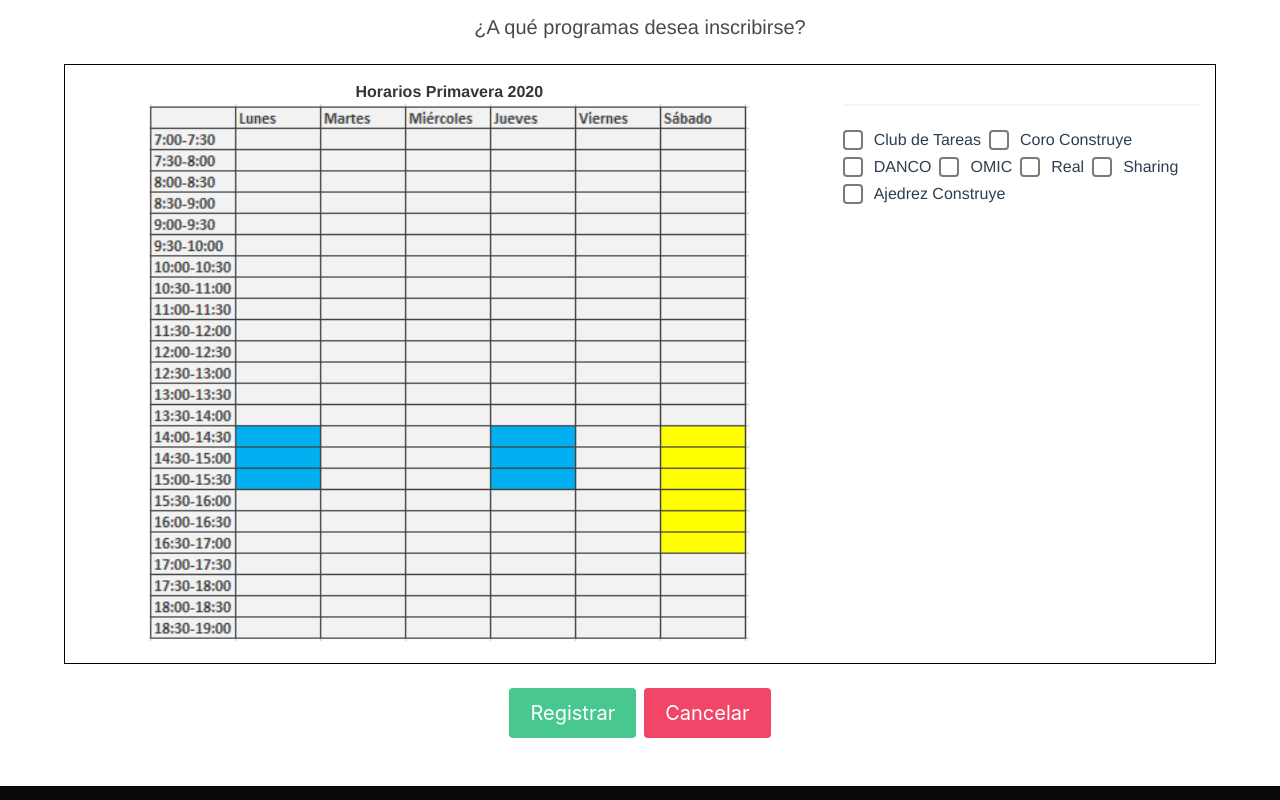
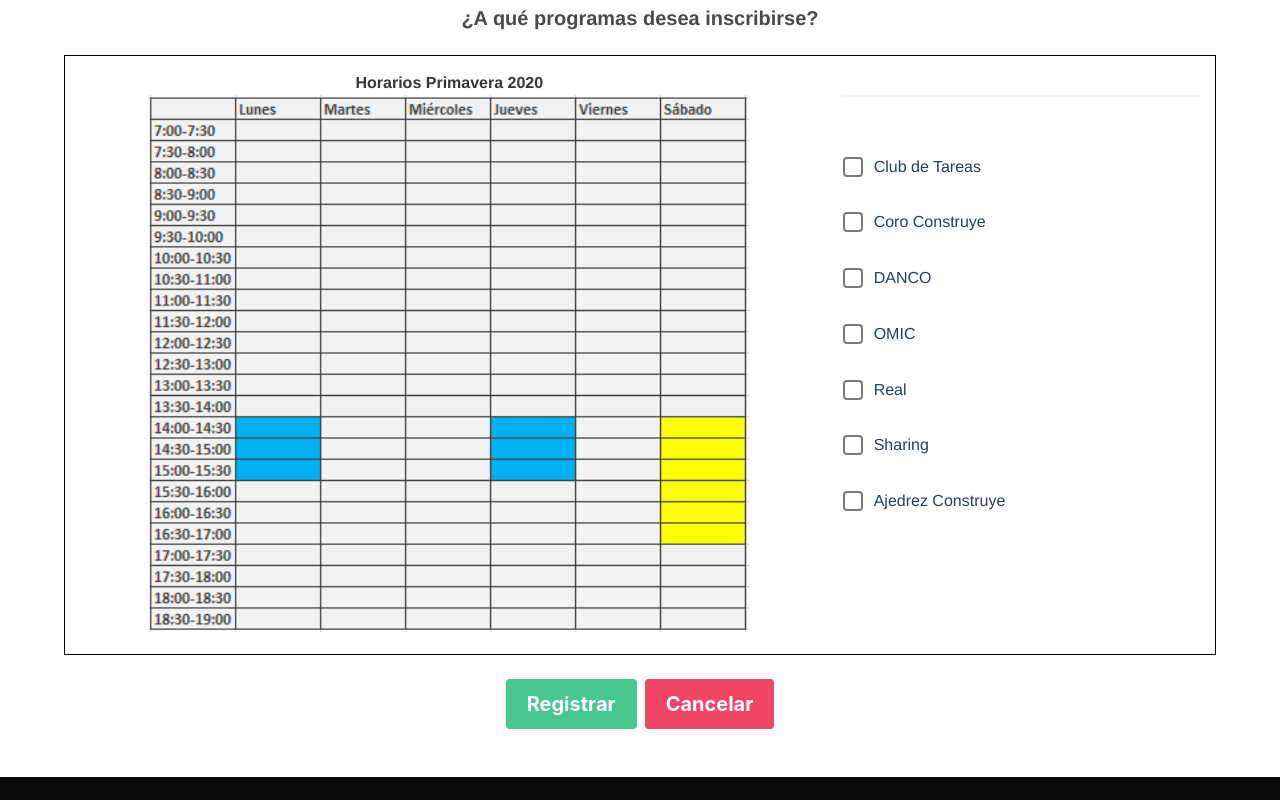
Before and after one commit to SanchezPepe/itamconstruye, a Vue app: page /form in a window 1280 px wide. Shown: the part 1260-2060 px from the top of the page. Built offline with nearby package versions, Linux system fonts and the light colour scheme; what vuefire would draw is missing.

Commit message:
form validations and proper warnings

```diff
--- a/src/views/Form.vue
+++ b/src/views/Form.vue
@@ -17,10 +17,9 @@
         <br>
         <h2 class="subtitle">Información previa</h2>
         <section class="container info">
+            <strong style="color: red" v-if="missingBIC">Seleccionar una opción</strong>
             <div class="block">
                 <b-field label="¿El alumno ha estado inscrito en alguno de nuestros programas?" />
-                <strong style="color: red" v-if="missingBIC">Seleccionar una opción</strong>
-                <br>
                 <b-radio v-model="beenOnIC" native-value="true">
                     Sí
                 </b-radio>
@@ -56,21 +55,14 @@
                         placeholder="Seleccionar fecha" icon="calendar-today" v-model="birthDate">
                     </b-datepicker>
                 </b-field>
-                <b-field label="Condiciones médicas y/o alergias" expanded>
-                    <b-input type="textarea" v-model="medicalInfo"></b-input>
-                </b-field>
-            </b-field>
-
-            <!-- INFORMACIÓN ESCOLAR DEL ALUMNO -->
-            <b-field grouped group-multiline>
                 <b-field label="Grado Escolar" expanded :type="{ 'is-danger': gradeError }"
                     :message="{ 'El campo no puede estar vacío': gradeError}">
                     <b-input type="text" v-model="grade"></b-input>
                 </b-field>
-                <b-field label="Sabe leer?" expanded>
+                <div style="padding: 10px;">
+                    <strong style="color: red" v-if="missingReading">Seleccionar una opción</strong>
+                    <b-field label="¿Sabe leer?" expanded>
                         <div class="block">
-                        <strong style="color: red" v-if="missingReading">Seleccionar una opción</strong>
-                        <br v-if="missingReading">
                             <b-radio v-model="reads" native-value="true">
                                 Sí
                             </b-radio>
@@ -79,6 +71,13 @@
                             </b-radio>
                         </div>
                     </b-field>
+                </div>
+            </b-field>
+
+            <!-- INFORMACIÓN ESCOLAR DEL ALUMNO -->
+
+            <b-field label="Condiciones médicas y/o alergias" expanded>
+                <b-input type="textarea" v-model="medicalInfo"></b-input>
             </b-field>
         </section>
 
@@ -123,45 +122,48 @@
                 <div class="columns">
                     <div class="column is-two-thirds">
                         <strong>Horarios Primavera 2020</strong>
+                        <br>
                         <img src="../assets/horarioDummy.png" alt="Horario de actividades">
                     </div>
                     <section class="column">
                         <strong style="color: red;" v-if="missingAct">Seleccionar al menos una actividad</strong>
                         <hr>
-                        <div class="has-text-justified" style="">
-                            <b-checkbox v-model="cbxHmw" false-value="no" true-value="Tareas">
+                        <section style="display: flex; flex-direction: column;">
+                            <b-checkbox class="checkbox" v-model="cbxHmw" false-value="no" true-value="Tareas">
                                 Club de Tareas
                             </b-checkbox>
-                            <b-checkbox v-model="cbxChorus" false-value="no" true-value="Coro">
+                            <b-checkbox class="checkbox" v-model="cbxChorus" false-value="no" true-value="Coro">
                                 Coro Construye
                             </b-checkbox>
-                            <b-checkbox v-model="cbxDance" false-value="no" true-value="DANCO">
+                            <b-checkbox class="checkbox" v-model="cbxDance" false-value="no" true-value="DANCO">
                                 DANCO
                             </b-checkbox>
-                            <b-checkbox v-model="cbxOMIC" false-value="no" true-value="OMIC">
+                            <b-checkbox class="checkbox" v-model="cbxOMIC" false-value="no" true-value="OMIC">
                                 OMIC
                             </b-checkbox>
-                            <b-checkbox v-model="cbxReal" false-value="no" true-value="Real">
+                            <b-checkbox class="checkbox" v-model="cbxReal" false-value="no" true-value="Real">
                                 Real
                             </b-checkbox>
-                            <b-checkbox v-model="cbxSharing" false-value="no" true-value="Sharing">
+                            <b-checkbox class="checkbox" v-model="cbxSharing" false-value="no" true-value="Sharing">
                                 Sharing
                             </b-checkbox>
-                            <b-checkbox v-model="cbxChess" false-value="no" true-value="Ajedrez">
+                            <b-checkbox class="checkbox" v-model="cbxChess" false-value="no" true-value="Ajedrez">
                                 Ajedrez Construye
                             </b-checkbox>
-                        </div>
+                        </section>
                     </section>
                 </div>
             </div>
-
         </section>
         <br>
         <!-- Botones para confirmar o cancelar -->
         <div class="buttons container is-centered">
-            <b-button type="is-success" size="is-medium" v-on:click="register(beenOnIC, studentName, studentFLN, studentMLN, birthDate, medicalInfo, grade, reads, tutorName, tutorFLN,
-                tutorMLN, phone, email)">Registrar</b-button>
-            <b-button type="is-danger" size="is-medium" v-on:click="validate()">Cancelar</b-button>
+            <b-button class="has-text-weight-bold" type="is-success" size="is-medium"
+                v-on:click="register(beenOnIC, studentName, studentFLN, studentMLN, birthDate, medicalInfo, grade, reads, tutorName, tutorFLN, tutorMLN, phone, email)">
+                Registrar</b-button>
+            <b-button type="is-danger" size="is-medium">
+                <router-link to="/" class="has-text-white has-text-weight-bold">Cancelar</router-link>
+            </b-button>
         </div>
         <br>
     </section>
@@ -225,7 +227,8 @@
                 emailValError: false,
                 missingBIC: false,
                 missingReading: false,
-                missingAct: false
+                missingAct: false,
+                activities: null
             }
         },
         firestore() {
@@ -234,6 +237,27 @@
             }
         },
         methods: {
+            missingDataAlert() {
+                this.$buefy.dialog.alert({
+                    title: 'Faltan campos por completar',
+                    message: 'Revisar y completar los campos faltantes',
+                    type: 'is-danger',
+                })
+            },
+            failed() {
+                this.$buefy.dialog.alert({
+                    title: 'Error',
+                    message: 'Hubo un error al procesar los datos, revisa tu conexión a internet o refresca la página',
+                    type: 'is-danger',
+                })
+            },
+            successAlert() {
+                this.$buefy.dialog.alert({
+                    title: 'Registro correcto',
+                    message: 'El alumno fue registrado correctamente',
+                    type: 'is-success',
+                })
+            },
             validate() {
                 this.nameError = (this.studentName === null || this.studentName === '') ? true : false;
                 this.FLNError = (this.studentFLN === null || this.studentFLN === '') ? true : false;
@@ -245,24 +269,32 @@
                 this.tutorMLNError = (this.tutorMLN === null || this.tutorMLN === '') ? true : false;
                 this.phoneError = (this.phone === null || this.phone === '') ? true : false;
                 this.emailError = (this.email === null || this.email === '') ? true : false;
-                this.emailValError = (this.validateEmail !== this.email) ? true : false;
+                this.emailValError = (this.validateEmail !== this.email || this.validateEmail === null) ? true : false;
                 this.missingBIC = (this.beenOnIC === null) ? true : false;
                 this.missingReading = (this.reads === null) ? true : false
-
+                return !this.nameError && !this.FLNError && !this.MLNError && !this.birthDateError && !this
+                    .gradeError && !this.tutorError && !this.tutorFLNError &&
+                    !this.tutorMLNError && !this.phoneError && !this.emailError && !this.emailValError && !this
+                    .missingBIC && !this.missingReading && !this.missingAct
+            },
+            register(beenOnIC, studentName, studentFLN, studentMLN, birthDate, medicalInfo, grade, reads, tutorName,
+                tutorFLN, tutorMLN, phone, email) {
                 let checks = [this.cbxHmw, this.cbxChorus, this.cbxDance, this.cbxOMIC, this.cbxReal, this.cbxSharing,
                     this.cbxChess
                 ];
                 let activities = checks.filter(check => (check !== null && check !== 'no'));
                 console.log(activities);
                 this.missingAct = (activities.length === 0);
-
-            },
-            register(beenOnIC, studentName, studentFLN, studentMLN, birthDate, medicalInfo, grade, reads, tutorName,
-                tutorFLN,
-                tutorMLN, phone, email) {
+                let formIsCompleted = this.validate();
+                if (!formIsCompleted) {
+                    console.log("Missing data")
+                    this.missingDataAlert()
+                } else {
+                    try {
+                        console.log("Data complete")
                         const createdAt = new Date()
-                beenOnIC = (beenOnIC === 'true'),
-                    reads = (reads === 'true'),
+                        beenOnIC = (beenOnIC === 'true')
+                        reads = (reads === 'true')
                         db.collection('students').add({
                             beenOnIC,
                             studentName,
@@ -277,8 +309,16 @@
                             tutorMLN,
                             phone,
                             email,
-                        createdAt
+                            createdAt,
+                            activities
                         })
+                    } catch (error) {
+                        console.error(error);
+                        this.failed()
+                    }
+                    this.successAlert()
+                    this.$router.push('/')
+                }
             }
         }
     }
@@ -289,4 +329,12 @@
         border: solid black 1px;
         padding: 15px;
     }
+
+    .subtitle {
+        font-weight: bold;
+    }
+
+    .checkbox {
+        padding-top: 10%;
+    }
 </style>
```
Lines whose indentation alone changed are shown as unchanged.
